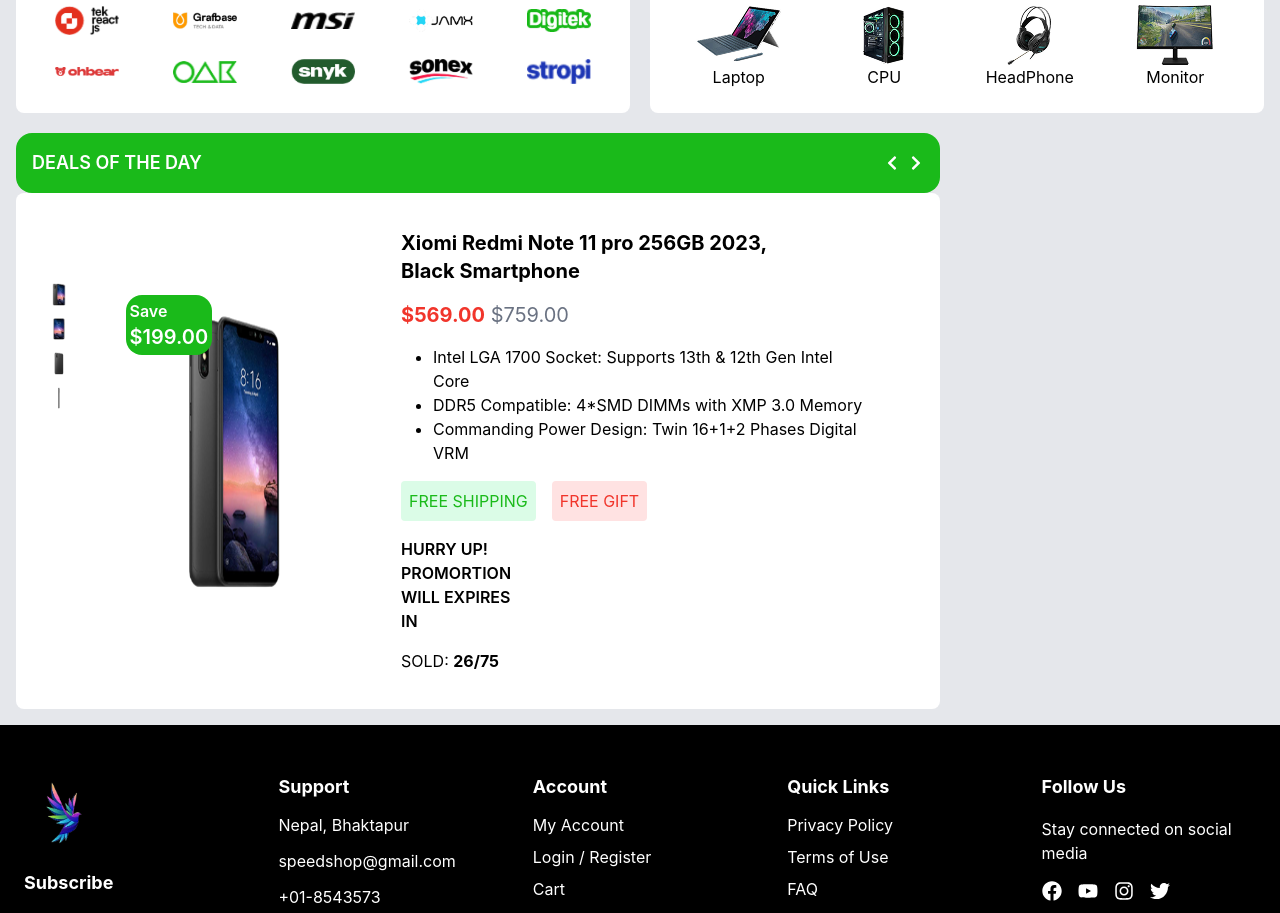
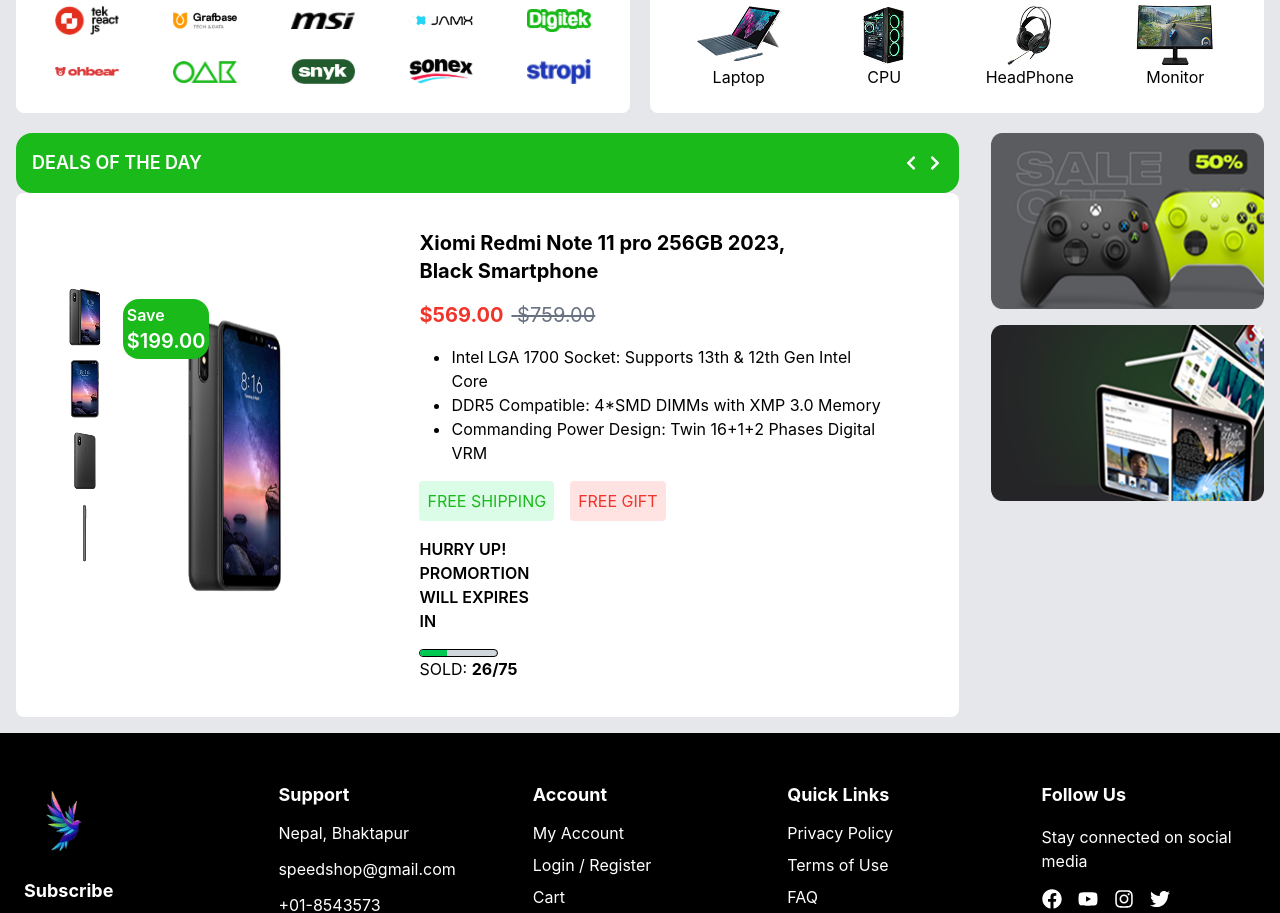
Before and after one commit to headlet/E-Commerce, a React app in the folder frontend/: page / in a window 1280 px wide. Shown: the part 740-1653 px from the top of the page. Built offline with nearby package versions, Linux system fonts and the light colour scheme; the HTML template or start-up script is replaced by a standard one.

Commit message:
complete banner section in home page

```diff
--- a/frontend/src/public/components/pages/Home.jsx
+++ b/frontend/src/public/components/pages/Home.jsx
@@ -24,6 +24,8 @@
 import prod3 from "../../../assets/products/product1/prod7.png";
 import prod4 from "../../../assets/products/product1/prod8.png";
 import { FaChevronLeft, FaChevronRight } from "react-icons/fa";
+import ban1 from '../../../assets/banner/ban1.png';
+import ban2 from '../../../assets/banner/ban2.png';
 
 function Home() {
   const brands = [
@@ -208,8 +210,8 @@
       </div>
 
       {/* Deal of the day */}
-      <div className="w-full flex flex-col lg:flex-row">
-        <div className="flex flex-col justify-center lg:w-[74%]">
+      <div className="w-full flex flex-col lg:flex-row gap-8">
+        <div className="flex flex-col justify-center lg:w-[76%]">
           <div className="flex justify-between bg-[#1ABA1A] items-center p-4 rounded-2xl">
             <div className=" font-semibold text-lg text-left text-white ">
               <h2>DEALS OF THE DAY</h2>
@@ -220,11 +222,12 @@
             </div>
           </div>
 
-          <div className="flex justify-center items-center bg-white rounded-lg p-9 gap-10">
-            <div className="w-auto h-96 py-6 flex flex-col gap-3">
+          <div className="flex flex-col md:flex-row justify-center items-center bg-white rounded-lg p-9 gap-10">
+            <div className="flex w-full justify-center items-center">
+              <div className="w-auto h-96 py-6 flex flex-col gap-3">
               {dealsimg.map((deal, index) => (
                 <div key={index}>
-                  <img src={deal} alt={deal} className="hover:bg-[#1ABA1A]"/>
+                  <img src={deal} alt={deal} className="hover:bg-[#1ABA1A]" />
                 </div>
               ))}
             </div>
@@ -232,16 +235,22 @@
               <p className="absolute top-12 left-5 bg-[#1ABA1A] p-1 text-white font-semibold  rounded-2xl">
                 Save <span className="text-xl block">$199.00</span>
               </p>
-              <img src={prod} alt="" className="w-auto h-72"/>
+              <img src={prod} alt="" className="w-auto h-72" />
             </div>
 
-
-            <div className="flex flex-col gap-4">
-              <h2 className="font-bold text-xl w-92">Xiomi Redmi Note 11 pro 256GB 2023, Black Smartphone</h2>
-              <p className="text-[#F1352B] text-xl font-bold">$569.00
-                <span className="text-gray-500 font-normal "> $759.00</span>
+            </div>
+            <div className="flex flex-col gap-4 justify-center items-center md:justify-start md:items-start">
+              <h2 className="font-bold text-xl w-92">
+                Xiomi Redmi Note 11 pro 256GB 2023, Black Smartphone
+              </h2>
+              <p className="text-[#F1352B] text-xl font-bold">
+                $569.00
+                <span className="text-gray-500 font-normal line-through px-2">
+                  {" "}
+                  $759.00
+                </span>
               </p>
-              <ul className=" list-disc px-8" >
+              <ul className=" list-disc px-8">
                 <li>
                   Intel LGA 1700 Socket: Supports 13th & 12th Gen Intel Core
                 </li>
@@ -250,12 +259,18 @@
               </ul>
 
               <div className="flex gap-4">
-                <p className="bg-green-100 p-2 rounded text-[#1ABA1A]">FREE SHIPPING</p>
-                <p className="bg-red-100 p-2 rounded text-[#F1352B]">FREE GIFT</p>
+                <p className="bg-green-100 p-2 rounded text-[#1ABA1A]">
+                  FREE SHIPPING
+                </p>
+                <p className="bg-red-100 p-2 rounded text-[#F1352B]">
+                  FREE GIFT
+                </p>
               </div>
 
               <div className="grid grid-cols-4">
-                <h2 className="font-semibold">HURRY UP! PROMORTION WILL EXPIRES IN</h2>
+                <h2 className="font-semibold">
+                  HURRY UP! PROMORTION WILL EXPIRES IN
+                </h2>
                 <div></div>
                 <div></div>
                 <div></div>
@@ -265,7 +280,9 @@
               </div>
 
               <div>
-                <div></div>
+                <div className="w-[80%] h-2 bg-gray-300 rounded-full overflow-hidden border">
+                  <div className="h-full w-[34.6%] bg-green-500"></div>
+                </div>
                 <p>
                   SOLD: <span className="font-bold">26/75</span>
                 </p>
@@ -274,9 +291,9 @@
           </div>
         </div>
 
-        <div>
-          <div></div>
-          <div></div>
+        <div className="w-92 sm:w-[22%] flex flex-col gap-4 mx-auto">
+          <img src={ban1} alt="" className=" h-44"/>
+          <img src={ban2} alt="" className=" h-44"/>
         </div>
       </div>
     </section>
```
Also changed, not shown: frontend/src/assets/banner/ban1.png (added), frontend/src/assets/banner/ban2.png (added).
